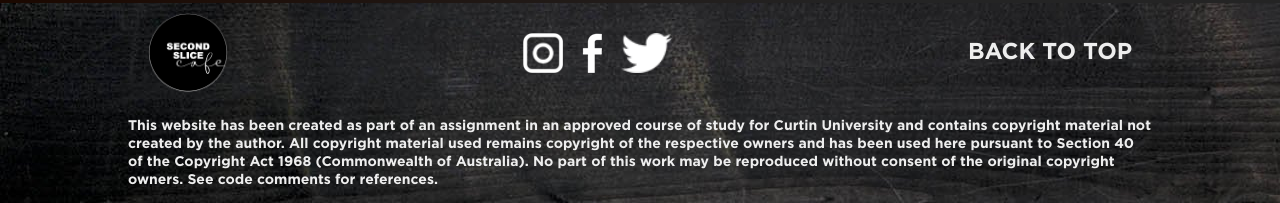
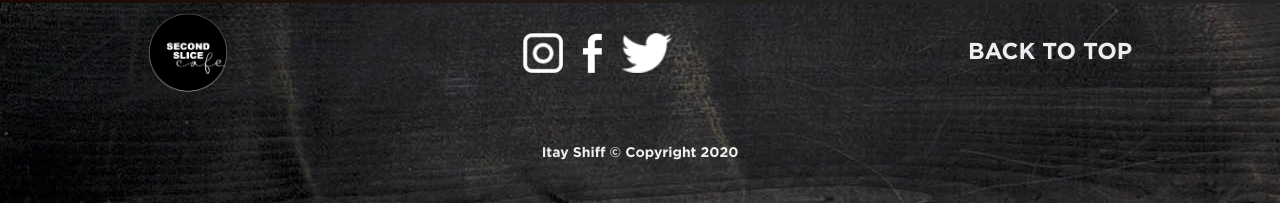
Before and after one commit to ItayShiff/coffe-shop-freelancer, a website: page index.html in a window 1280 px wide. Shown: the part 4715-4918 px from the top of the page. Drawn offline with nearby package versions, Linux system fonts and the light colour scheme; some packages are replaced by stand-ins of ours.

```diff
--- a/index.html
+++ b/index.html
@@ -229,9 +229,7 @@
 				<div onclick="window.scrollTo(0,0);">BACK TO TOP</div>
 			</div>
 			<div>
-				This website has been created as part of an assignment in an approved course of study for Curtin University and contains copyright material not created by the author. All
-				copyright material used remains copyright of the respective owners and has been used here pursuant to Section 40 of the Copyright Act 1968 (Commonwealth of Australia). No
-				part of this work may be reproduced without consent of the original copyright owners. See code comments for references.
+				Itay Shiff © Copyright 2020
 			</div>
 		</footer>
 
```
